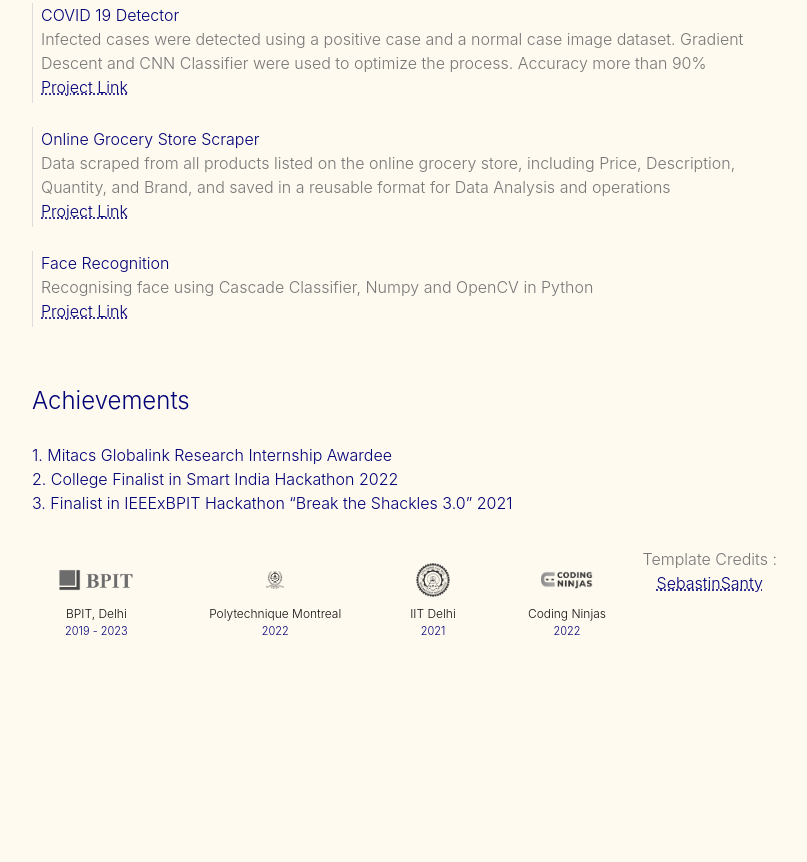
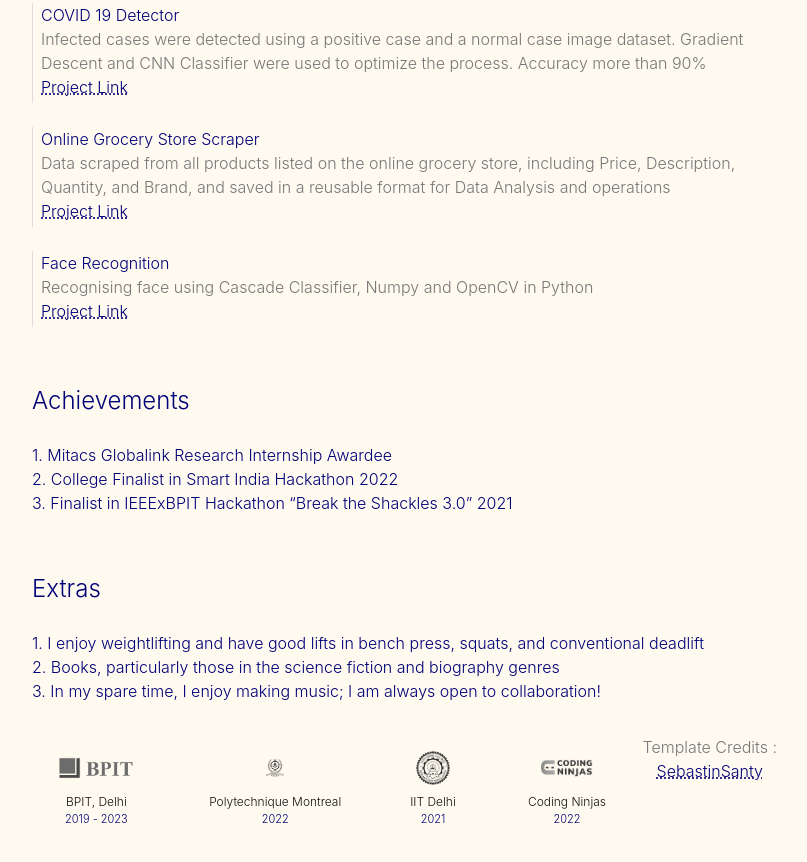
Before and after one commit to shivangdubey/shivangdubey.github.io, a plain HTML site: page index.html in a window 1280 px wide. Shown: the part 849-1711 px from the top of the page, without its empty margins (433-1240 px from the left). Before the commit the page ends 1537 px from the top, so only its background shows below. Drawn offline with nearby package versions, Linux system fonts and the light colour scheme.

Commit message:
Added Extras

```diff
--- a/index.html
+++ b/index.html
@@ -27,7 +27,7 @@
                     <p class="name">Shivang Dubey</p>
                     <img src="images/profile-pic.png" class="profilepic pt-3 pb-2">
                     <div class="pt-5 menur"><a class="menulink" target="_blank" href="assets/Resume_ShivangDubeyDS.pdf">Resume</a></div>
-                    <div class=""><a class="menulink" target="_blank" href="mailto:shivangdubey8@gmail.com">Email Address</a></div>
+                    <div class=""><a class="menulink" target="_blank" href="mailto:shivangdubey2001@gmail.com">Email Address</a></div>
                     <div class=""><a class="menulink" target="_blank" href="https://github.com/shivangdubey">Github Profile</a></div>
                     <div class=""><a class="menulink" target="_blank" href="https://www.linkedin.com/in/shivangdubey8/">Linkedin</a></div>
                     <div class=""><a class="menulink" target="_blank" href="https://twitter.com/subtleshiv">Twitter</a></div>
@@ -104,6 +104,16 @@
 
 
                 </div>
+                <div>
+                    <p class="header pt-5">Extras</p>
+                    <div class="py-2">
+                        <span class="papertitle">1. I enjoy weightlifting and have good lifts in bench press, squats, and conventional deadlift<br>2. Books, particularly those in the science fiction and biography genres<br>3. In my spare time, I enjoy making music; I am always open to collaboration!</span>
+
+
+
+
+
+                    </div>
 
 
 
```
Lines whose indentation alone changed are shown as unchanged.
